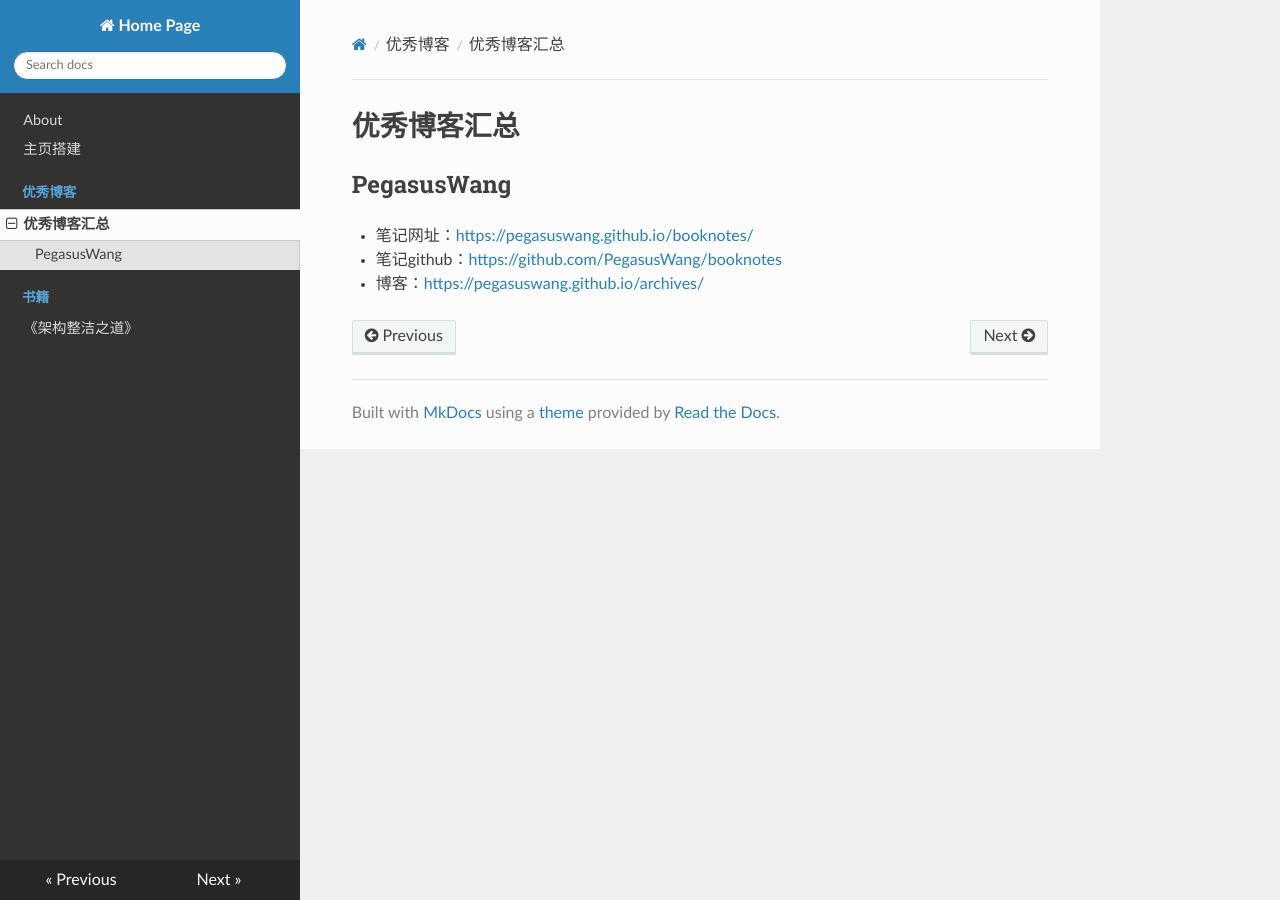
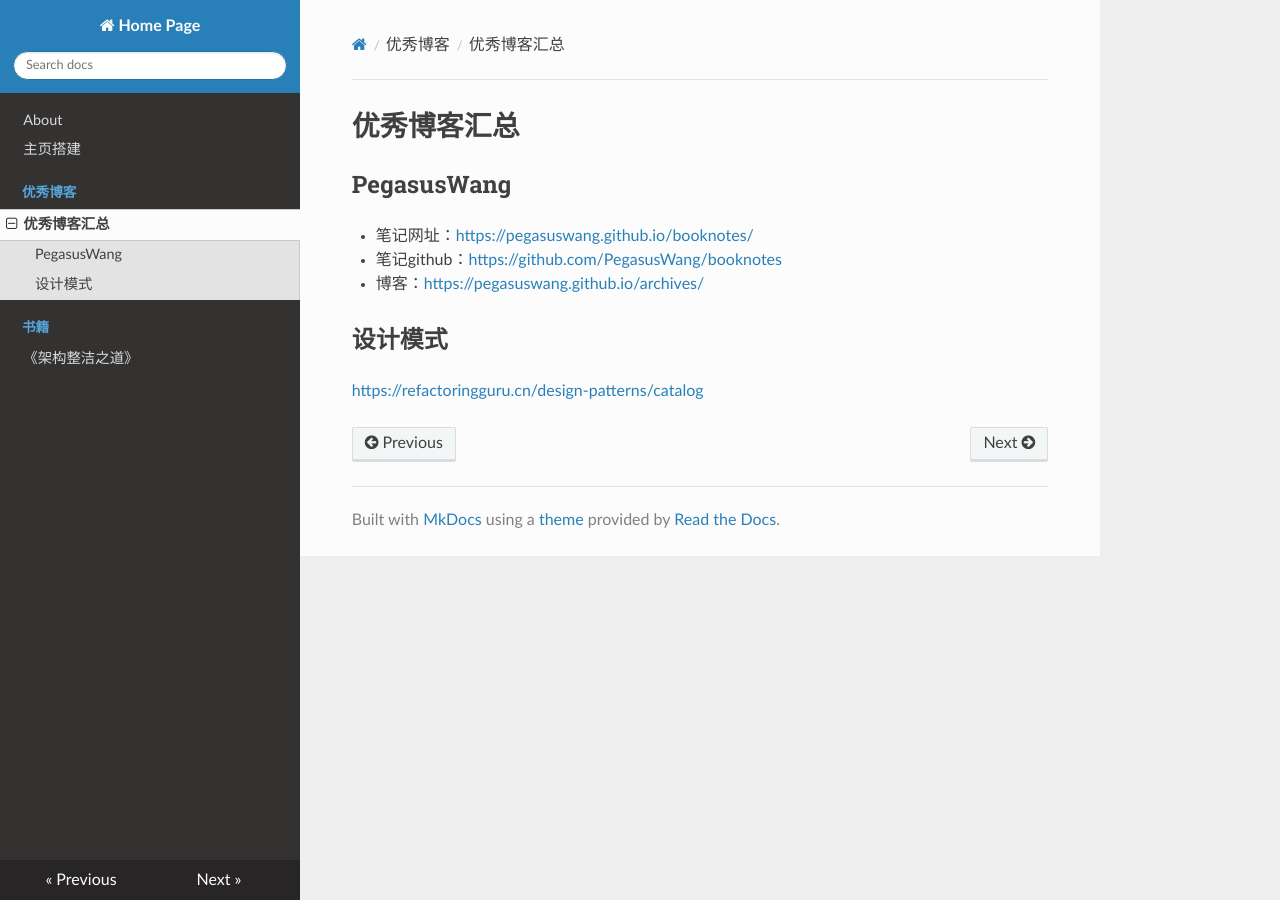
Before and after one commit to HannanKan/homepage, an MkDocs documentation site: the page built from docs/blogs/index.md, in a window 1280 px wide. Built offline with MkDocs 1.6.1, drawn with Linux system fonts in a browser that asks for light colours; nearby versions of some CDN libraries.

Commit message:
设计模式学习博客

```diff
--- a/docs/blogs/index.md
+++ b/docs/blogs/index.md
@@ -4,3 +4,6 @@
 * 笔记网址：[https://pegasuswang.github.io/booknotes/](https://pegasuswang.github.io/booknotes/)
 * 笔记github：[https://github.com/PegasusWang/booknotes](https://github.com/PegasusWang/booknotes)
 * 博客：[https://pegasuswang.github.io/archives/](https://pegasuswang.github.io/archives/)
+
+## 设计模式
+[https://refactoringguru.cn/design-patterns/catalog](https://refactoringguru.cn/design-patterns/catalog)
```
